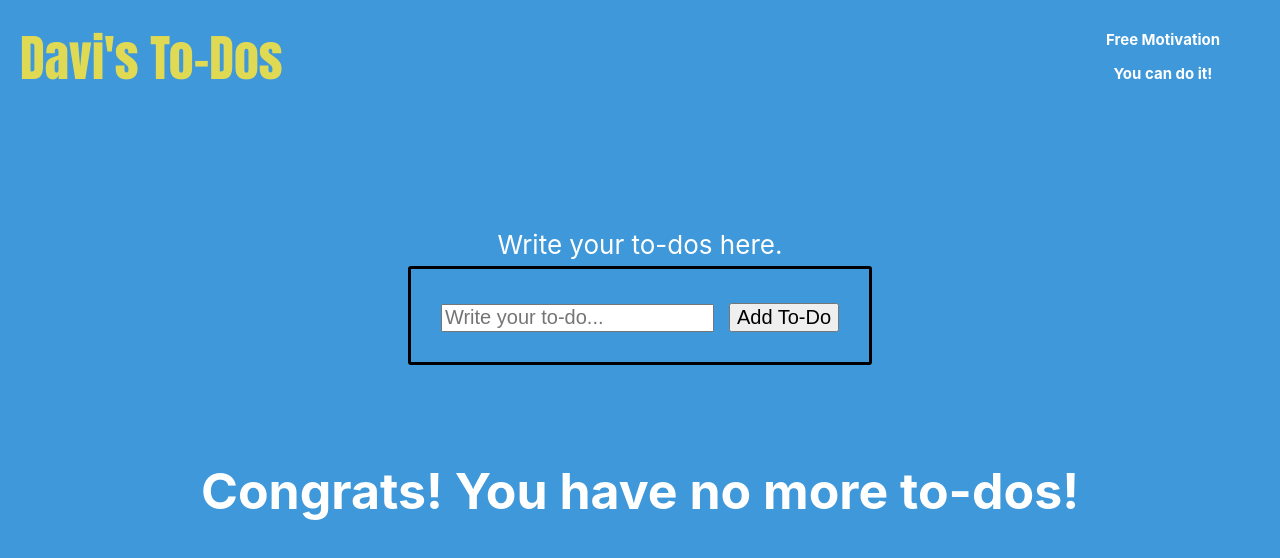
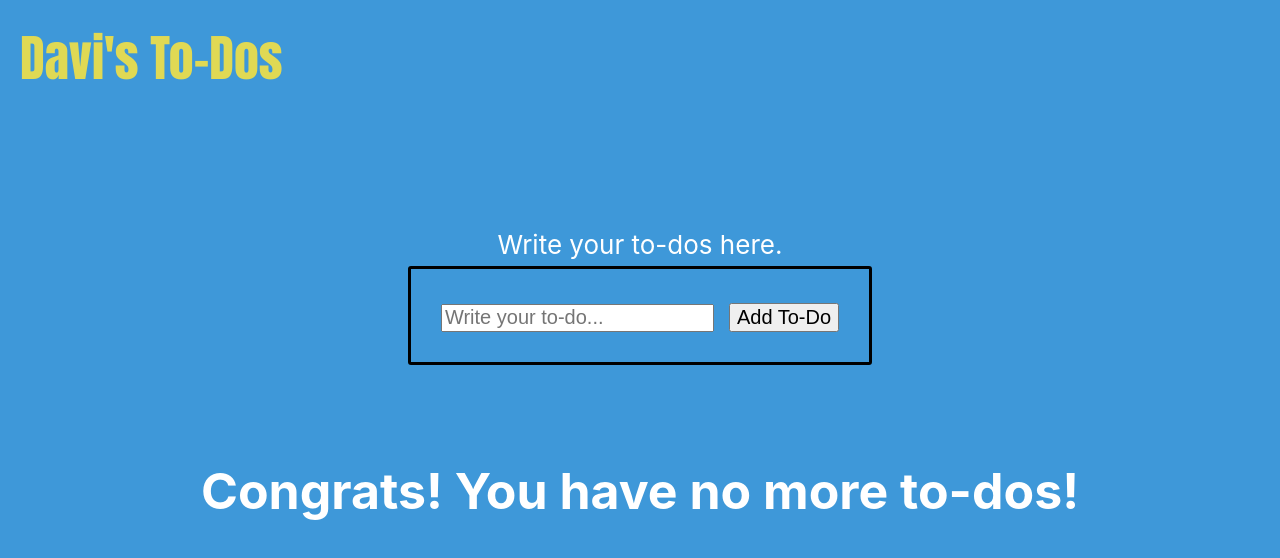
Before and after one commit to DaviZCodes/React-To-Do-List, a React (Create React App) app: page / in a window 1280 px wide. Shown: the top 558 px of the page. Built offline with nearby package versions, Linux system fonts and the light colour scheme.

Commit message:
Update App.tsx

```diff
--- a/src/App.tsx
+++ b/src/App.tsx
@@ -98,10 +98,10 @@ function App(){
     <div className="App">
       <header className="App-header">
         <header id = "title" title = "Click me to wipe all to-dos" onClick={clearAll}> Davi's To-Dos </header>
-        <div className = "motivational">
+        {/*<div className = "motivational">
           <header id = "motivation" title = "Click me for a new quote"> Free Motivation </header>
           <p id = "quote"> You can do it! </p>
-        </div>
+        </div>*/}
         <header id = "head"> Write your to-dos here. </header>
 
         <div className = "Add-To-Do">
```
